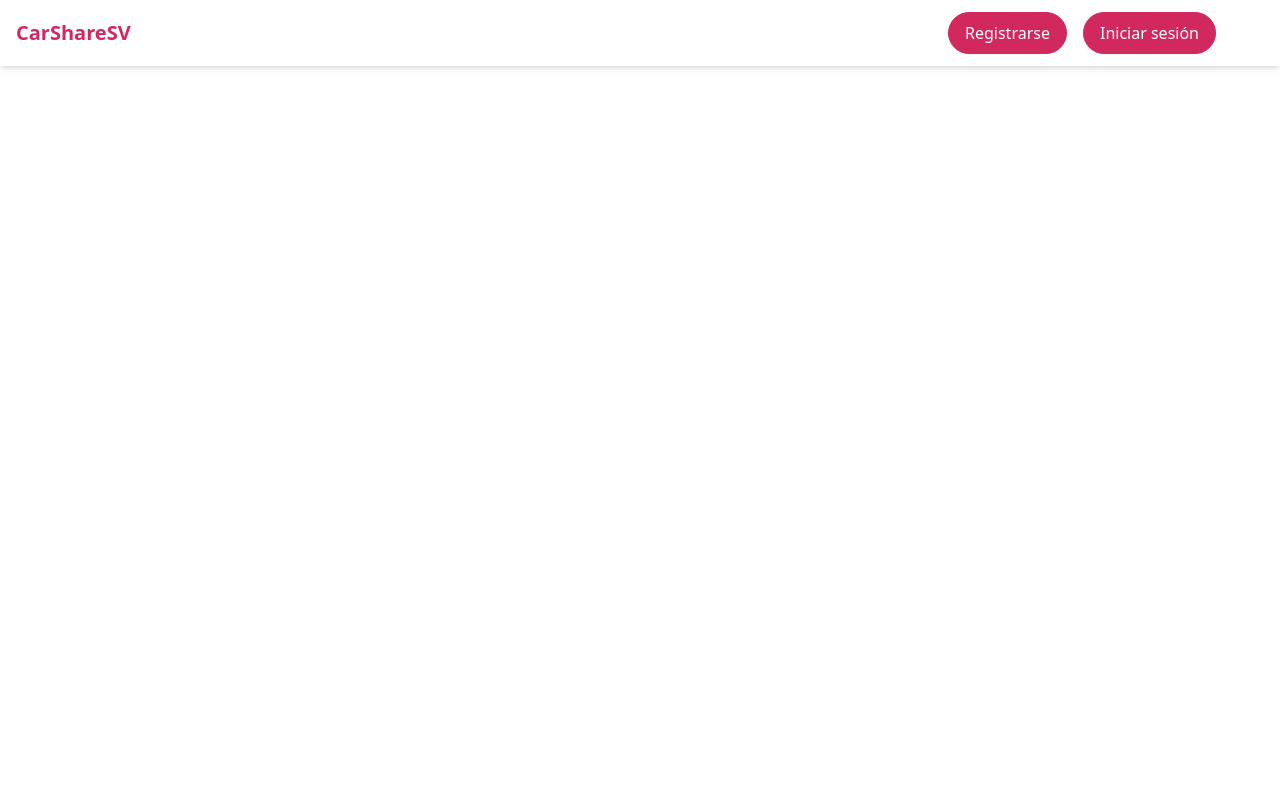
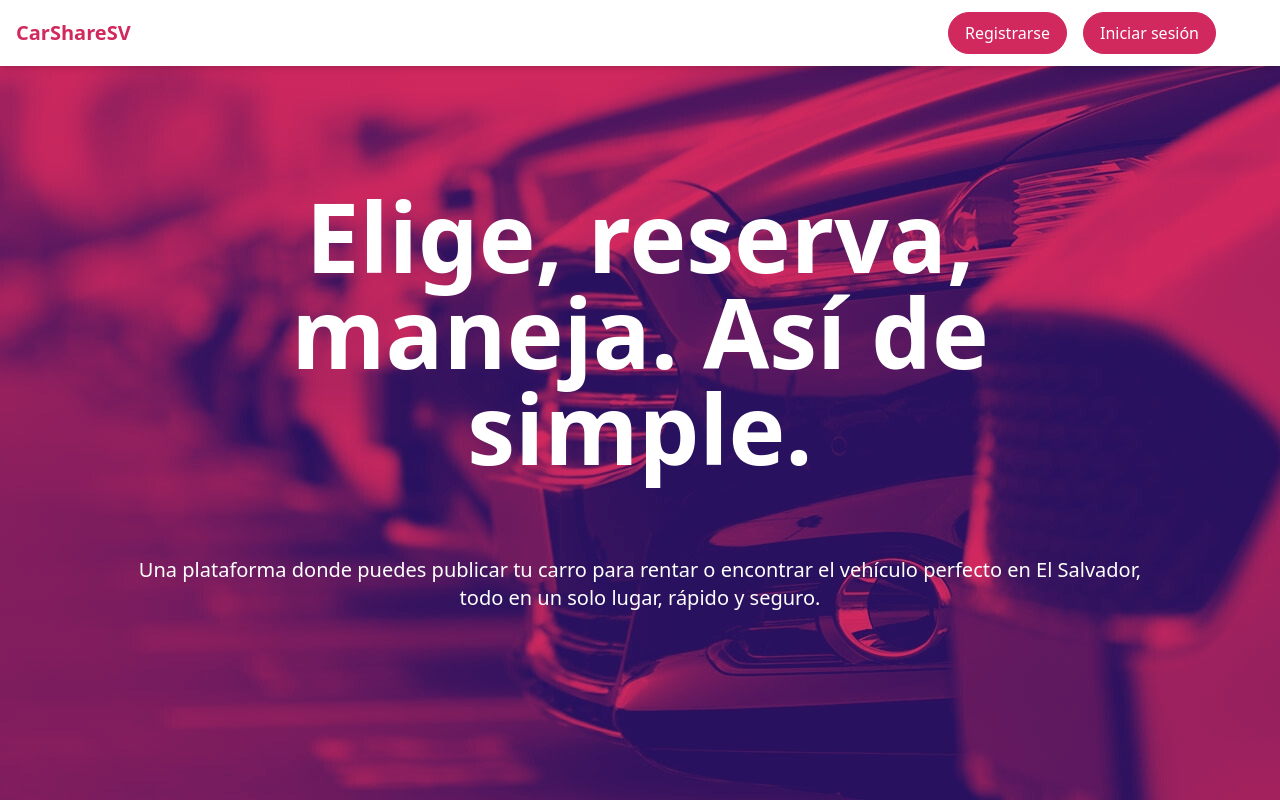
Before and after one commit to PNC-012025/pnc-proyecto-final-frontend-ft-grupo-12-s02, a React (Vite) app in the folder CarShareSV-Frontend/: page / in a window 1280 px wide. Built offline with nearby package versions, Linux system fonts and the light colour scheme.

Commit message:
feature: landing page

```diff
--- a/CarShareSV-Frontend/src/App.jsx
+++ b/CarShareSV-Frontend/src/App.jsx
@@ -1,10 +1,10 @@
-import Header from "./components/header/Header"
+import LandingPage from "./pages/landingPage/LandingPage"
 
 function App() {
 
   return (
     <>
-     <Header />
+     <LandingPage />
     </>
   )
 }
--- /dev/null
+++ b/CarShareSV-Frontend/src/pages/landingPage/LandingPage.jsx
@@ -0,0 +1,21 @@
+import Header from "../../components/header/Header";
+import backgroundImage from '../../assets/images/backgroundImage.jpg';
+
+export default function LandingPage() {
+    return (
+        <div
+            className="relative h-screen bg-cover bg-center"
+            style={{ backgroundImage: `url(${backgroundImage})` }}
+        >
+            <Header />
+            <div className="flex flex-col justify-center items-center h-full text-white text-center px-4">
+                <h1 className="text-5xl md:text-8xl max-w-5xl font-bold mb-20 transition-transform duration-300 hover:scale-105">
+                    Elige, reserva, maneja. Así de simple.
+                </h1>
+                <p className="text-lg md:text-xl max-w-5xl transition-transform duration-300 hover:scale-105">
+                    Una plataforma donde puedes publicar tu carro para rentar o encontrar el vehículo perfecto en El Salvador, todo en un solo lugar, rápido y seguro.
+                </p>
+            </div>
+        </div>
+    );
+}
```
Also changed, not shown: CarShareSV-Frontend/src/assets/images/backgroundImage.jpg (added).
